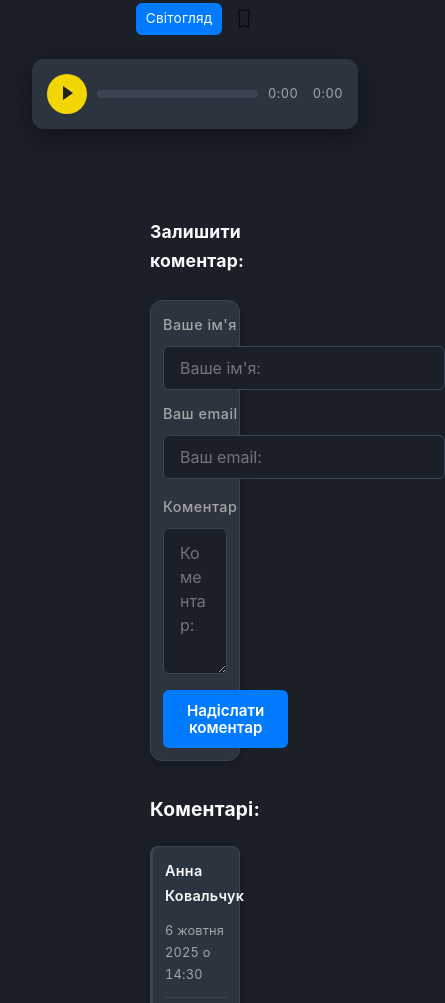
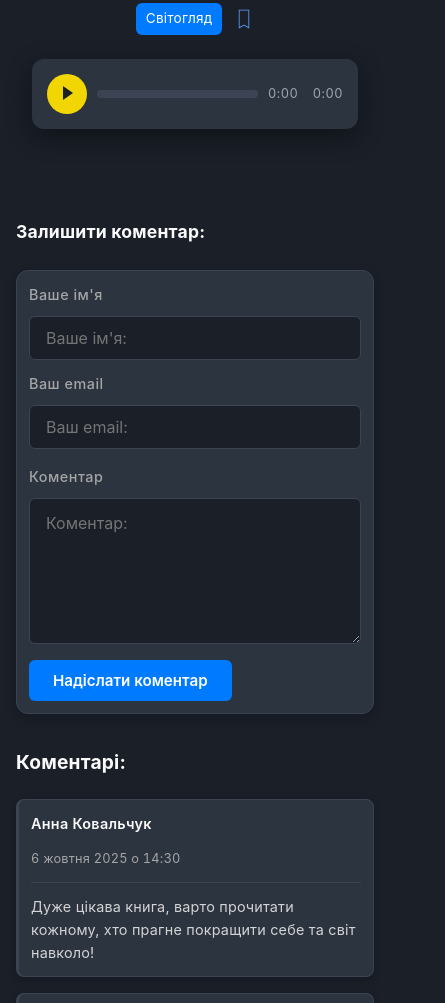
Before and after one commit to Sasha-08170/Kyivstar, a plain HTML site: page index.html in a window 390 px wide. Shown: the part 476-1479 px from the top of the page, 445 px wide, since content can reach past the window. Drawn offline with nearby package versions, Linux system fonts and the light colour scheme.

Commit message:
Implement adaptive input widths for comments section

```diff
--- a/style.css
+++ b/style.css
@@ -93,7 +93,7 @@ body {
   margin-left: auto;
   width: 20px;
   height: 24px;
-  background: url("./icons8-bookmark.svg") no-repeat center;
+  background: url("./bookmark.svg") no-repeat center;
   background-size: contain;
   border: none;
 }
@@ -270,101 +270,6 @@ body {
   border-radius: 12px;
   margin-bottom: 32px;
   box-shadow: 0 4px 12px rgba(0, 0, 0, 0.2);
-}
-
-.comments__fields {
-  display: grid;
-  grid-template-columns: 1fr 1fr;
-  gap: 16px;
-  margin-bottom: 16px;
-}
-
-.comments__field-group {
-  display: flex;
-  flex-direction: column;
-}
-
-.comments__label {
-  margin-bottom: 8px;
-  font-size: 0.9rem;
-  font-weight: 500;
-  color: #a5a5a5;
-}
-
-.comments__input,
-.comments__textarea {
-  padding: 12px 16px;
-  background-color: #1a1f28;
-  border: 1px solid #3c4453;
-  border-radius: 6px;
-  color: #fafafa;
-  font-family: "Inter", sans-serif;
-  font-size: 0.95rem;
-  transition: border-color 0.2s ease, box-shadow 0.2s ease;
-}
-
-.comments__input:focus,
-.comments__textarea:focus {
-  outline: none;
-  border-color: #5ea2ff;
-  box-shadow: 0 0 0 3px rgba(94, 162, 255, 0.1);
-}
-
-.comments__textarea {
-  resize: vertical;
-  min-height: 120px;
-}
-
-.comments__submit-btn {
-  padding: 12px 24px;
-  background-color: #007bff;
-  color: #fff;
-  border: none;
-  border-radius: 6px;
-  font-size: 0.95rem;
-  font-weight: 600;
-  cursor: pointer;
-  transition: background-color 0.2s ease, transform 0.1s ease;
-}
-
-.comments__submit-btn:hover {
-  background-color: #0056b3;
-}
-
-.comments__submit-btn:active {
-  transform: scale(0.98);
-}
-
-.comments__list {
-  margin-top: 32px;
-}
-
-.comments__list-title {
-  font-size: 1.2rem;
-  font-weight: 700;
-  margin: 0 0 20px;
-  color: #fafafa;
-}
-
-.comments {
-  margin-top: 48px;
-  padding-top: 32px;
-  border-top: 1px solid #3c4453;
-}
-
-.comments__title {
-  font-size: 1.5rem;
-  font-weight: 700;
-  margin: 0 0 24px;
-  color: #fafafa;
-}
-
-.comments__form {
-  background-color: #2c3440;
-  padding: 24px;
-  border-radius: 12px;
-  margin-bottom: 32px;
-  box-shadow: 0 4px 12px rgba(0, 0, 0, 0.2);
   border: 1px solid #3c4453;
 }
 
@@ -378,6 +283,7 @@ body {
 .comments__field-group {
   display: flex;
   flex-direction: column;
+  width: 100%;
 }
 
 .comments__label {
@@ -390,6 +296,8 @@ body {
 
 .comments__input,
 .comments__textarea {
+  width: 100%;
+  box-sizing: border-box;
   padding: 12px 16px;
   background-color: #1a1f28;
   border: 1px solid #3c4453;
@@ -495,10 +403,20 @@ body {
   word-wrap: break-word;
 }
 
+/* === Адаптивність === */
+@media (max-width: 1024px) {
+  .comments {
+    padding-left: 80px;
+    padding-right: 80px;
+  }
+}
+
 @media (max-width: 768px) {
   .comments {
     margin-top: 32px;
     padding-top: 24px;
+    padding-left: 32px;
+    padding-right: 32px;
   }
 
   .comments__title {
@@ -514,6 +432,11 @@ body {
     gap: 12px;
   }
 
+  .comments__input,
+  .comments__textarea {
+    width: 100%;
+  }
+
   .comment {
     padding: 16px;
   }
@@ -525,6 +448,11 @@ body {
 }
 
 @media (max-width: 500px) {
+  .comments {
+    padding-left: 16px;
+    padding-right: 16px;
+  }
+
   .comments__title {
     font-size: 1.1rem;
   }
@@ -536,6 +464,7 @@ body {
   .comments__input,
   .comments__textarea {
     font-size: 16px;
+    width: 100%;
   }
 
   .comment {
```
Also changed, not shown: bookmark.svg (added), icons8-bookmark.svg (deleted).
